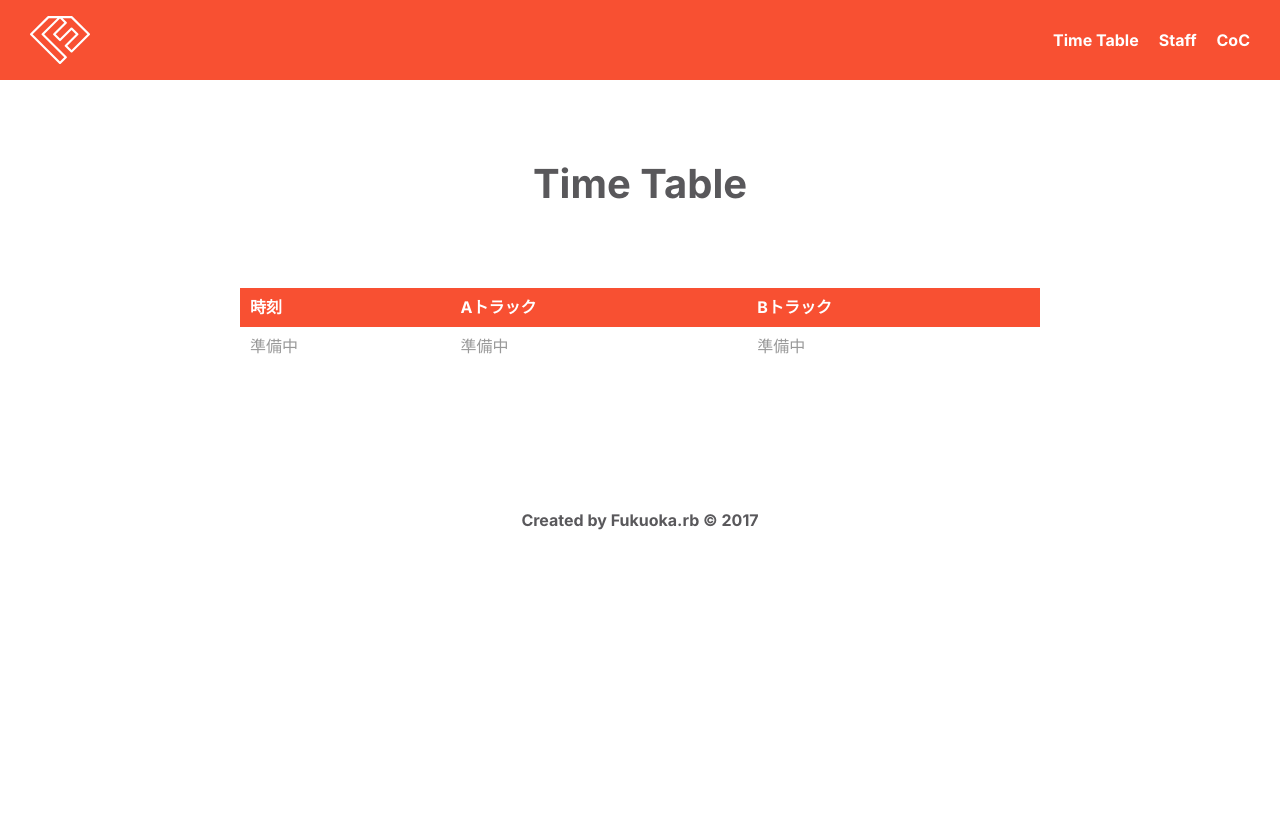
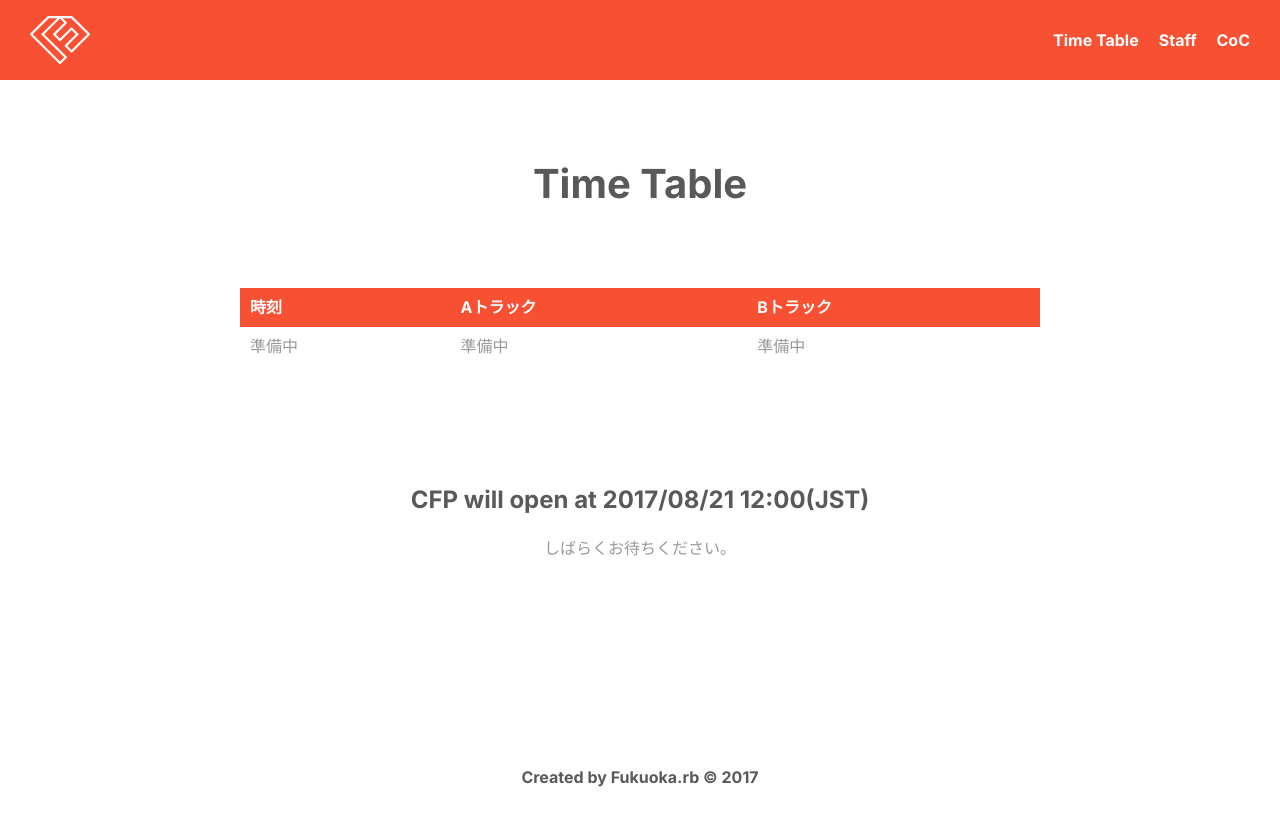
Before and after one commit to fukuokarb/fukuokark02, a Jekyll site: the page built from timetable.html, in a window 1280 px wide. Shown: the top 826 px of the page. Built offline with Jekyll 4.4.1, drawn with Linux system fonts in a browser that asks for light colours; nearby versions of some CDN libraries.

Commit message:
CFPの話をした

```diff
--- a/timetable.html
+++ b/timetable.html
@@ -28,3 +28,12 @@ layout: post
     </div>
   </div>
 </div>
+
+<section id="about" class="default-section">
+  <div class="default-section__inner">
+    <h2 class="default-section__title">CFP will open at 2017/08/21 12:00(JST)</h2>
+    <p class="default-section__body">
+      しばらくお待ちください。
+    </p>
+  </div>
+</section>
```
